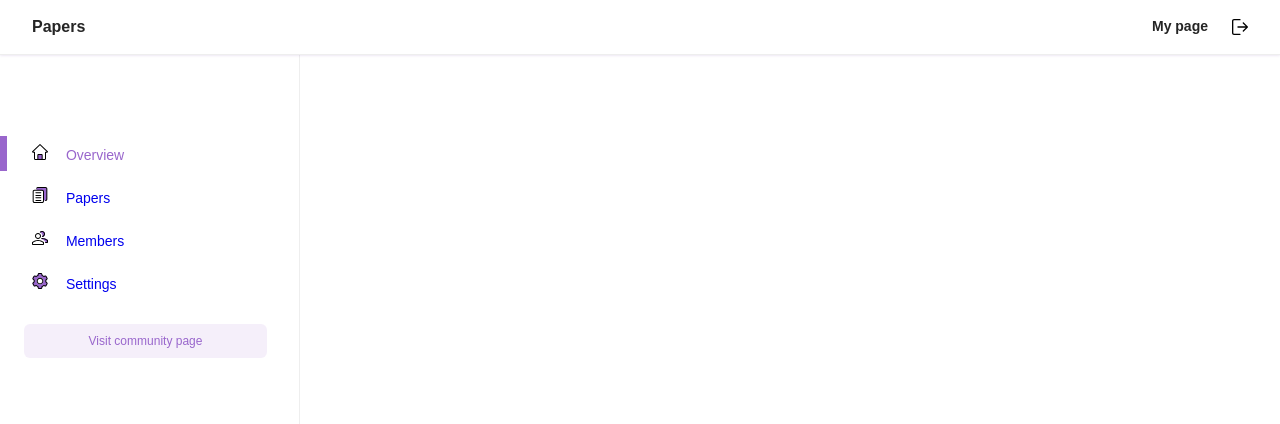
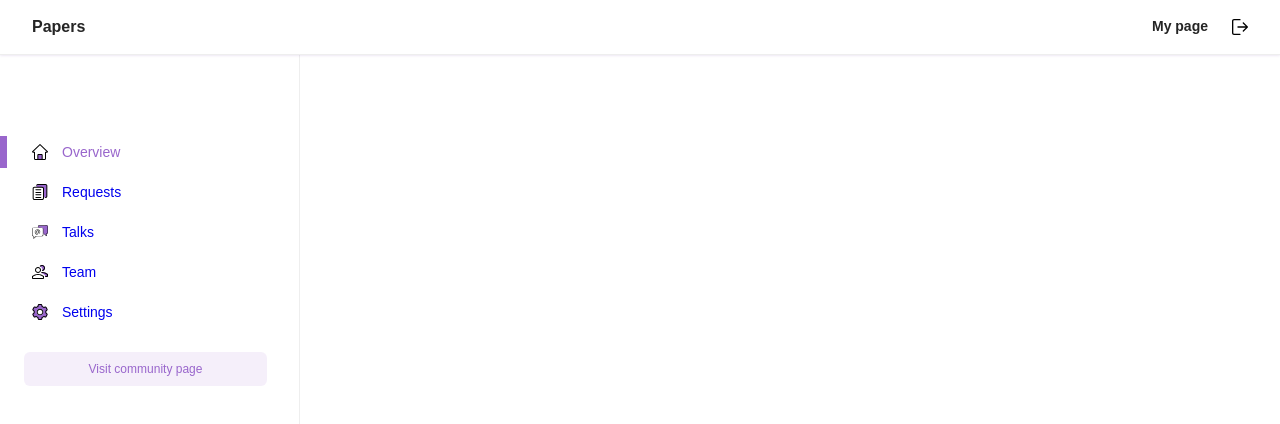
Before and after one commit to IPogorelova/papers-ui, a React (Create React App) app: page / in a window 1280 px wide. Shown: the top 424 px of the page. Built offline with nearby package versions, Linux system fonts and the light colour scheme; a web font is replaced by a local one.

Commit message:
edit some styles and text

```diff
--- a/src/components/Sidebar/Sidebar.js
+++ b/src/components/Sidebar/Sidebar.js
@@ -1,6 +1,7 @@
 import React from 'react';
 import { ReactComponent as Overview } from '../../images/icons/overview.svg'
 import { ReactComponent as Papers } from '../../images/icons/papers.svg'
+import { ReactComponent as Talks } from '../../images/icons/talks.svg'
 import { ReactComponent as Members } from '../../images/icons/group.svg'
 import { ReactComponent as Settings } from '../../images/icons/settings.svg'
 
@@ -16,12 +17,17 @@ const Sidebar = () => {
           </li>
           <li className='sidebar-nav__link'>
             <a href='#'>
-              <Papers/> Papers
+              <Papers/> Requests
             </a>
           </li>
           <li className='sidebar-nav__link'>
             <a href='#'>
-              <Members/> Members
+              <Talks/> Talks
+            </a>
+          </li>
+          <li className='sidebar-nav__link'>
+            <a href='#'>
+              <Members/> Team
             </a>
           </li>
           <li className='sidebar-nav__link'>
--- a/src/components/Sidebar/sidebar-nav.scss
+++ b/src/components/Sidebar/sidebar-nav.scss
@@ -20,7 +20,7 @@
     }
 
     a {
-      display: block;
+      display: flex;
       width: 100%;
       padding: 8px 0;
       font-weight: 500;
@@ -55,11 +55,12 @@
       transition: $base-animation;
 
       a {
-        color: $purple;
+        justify-content: center;
         margin: 0 auto;
         padding: 10px 0;
         font-size: 12px;
         text-align: center;
+        color: $purple;
       }
 
       &:hover {
```
Also changed, not shown: src/images/icons/talks.svg (renamed from src/images/icons/communities-color.svg).
